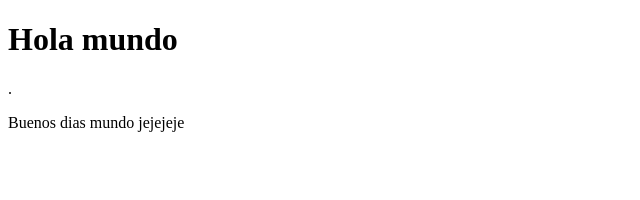
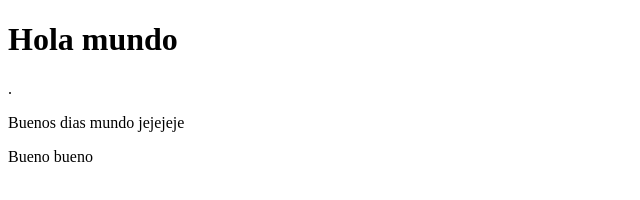
Before and after one commit to Maux0290/Prueba1, a plain HTML site: page index.html in a window 1280 px wide. Shown: the whole page, without its empty margins (0-640 px from the left). Drawn offline with Linux system fonts and the light colour scheme.

Commit message:
hubo un nuevo cambio

```diff
--- a/index.html
+++ b/index.html
@@ -9,6 +9,7 @@
 <h1>Hola mundo</h1>.
 
 <p>Buenos dias mundo jejejeje</p>
+<p>Bueno bueno</p>
 
 
 </body>
```
